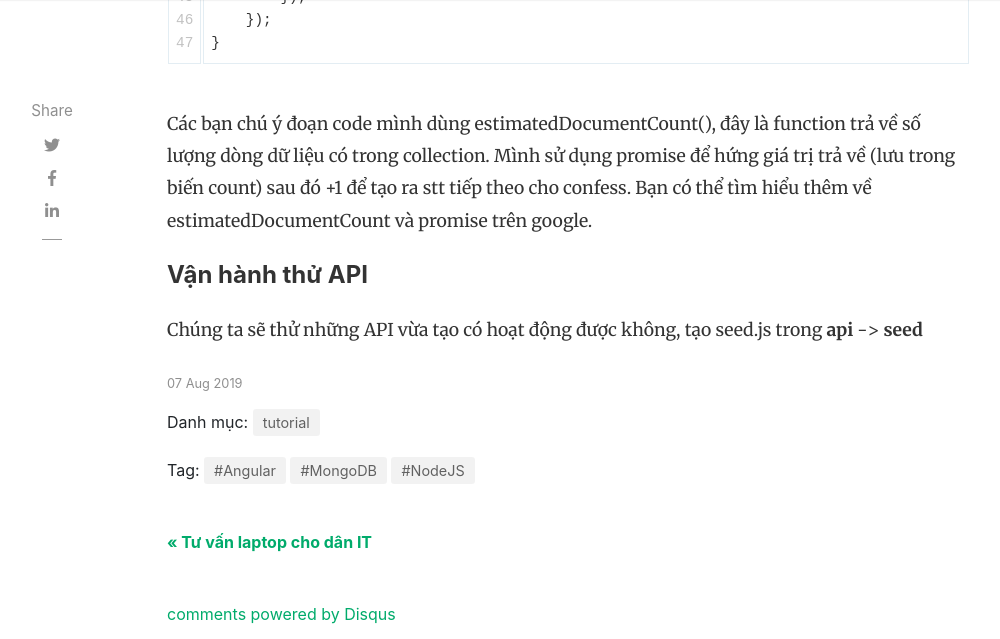
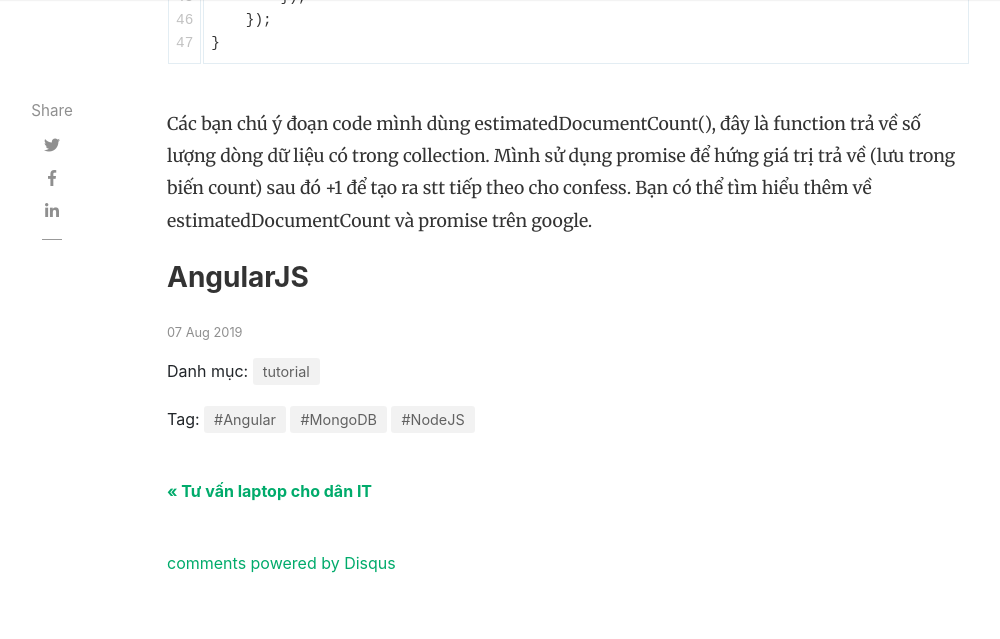
Before and after one commit to tuitucode/tuitucode.github.io, a Jekyll site: the page built from _posts/2019-08-07-web-confession-voi-nodejs-va-angularjs.md, in a window 1280 px wide and 900 px high, scrolled down 9036 px, cut to the strip 0-639 px from the top of the window. Shown: the whole strip, without its empty margins (118-1118 px from the left). Built offline with Jekyll 4.4.1, drawn with Linux system fonts in a browser that asks for light colours; nearby versions of some CDN libraries; comment, search, counter and statistics services are not loaded.

Commit message:
Update 2019-08-07-web-confession-voi-nodejs-va-angularjs.md

````diff
--- a/_posts/2019-08-07-web-confession-voi-nodejs-va-angularjs.md
+++ b/_posts/2019-08-07-web-confession-voi-nodejs-va-angularjs.md
@@ -283,5 +283,4 @@ module.exports = function (app) {
 }
 ```
 Các bạn chú ý đoạn code mình dùng estimatedDocumentCount(), đây là function trả về số lượng dòng dữ liệu có trong collection. Mình sử dụng promise để hứng giá trị trả về (lưu trong biến count) sau đó +1 để tạo ra stt tiếp theo cho confess. Bạn có thể tìm hiểu thêm về estimatedDocumentCount và promise trên google.
-#### Vận hành thử API
-Chúng ta sẽ thử những API vừa tạo có hoạt động được không, tạo seed.js trong **api** -> **seed**
+### AngularJS
````
